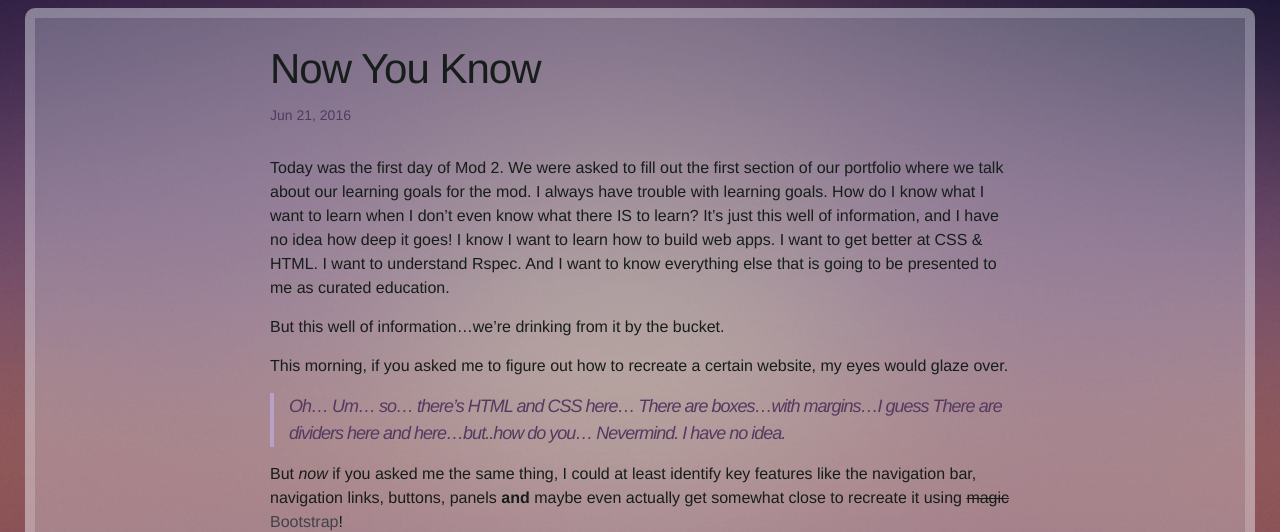
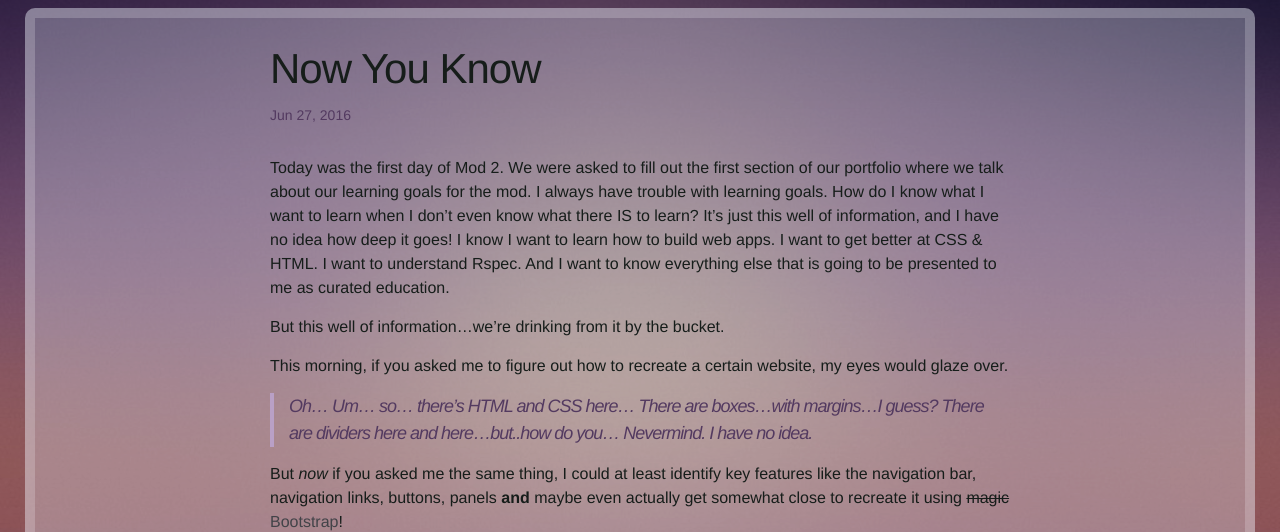
Before and after one commit to allindow/allindow.github.io, a Jekyll site: the page built from _posts/2016-06-27-now-you-know.markdown, in a window 1280 px wide. Shown: the part 292-824 px from the top of the page. Built offline with Jekyll 4.4.1, drawn with Linux system fonts in a browser that asks for light colours.

Commit message:
added excerpt and changed date on post

```diff
--- a/_posts/2016-06-27-now-you-know.markdown
+++ b/_posts/2016-06-27-now-you-know.markdown
@@ -1,17 +1,17 @@
 ---
 layout: post
 title:  "Now You Know"
-date:   2016-06-21
+date:   2016-06-27
 categories: blog
 ---
-Today was the first day of Mod 2. We were asked to fill out the first section of our portfolio where we talk about our learning goals for the mod. I always have trouble with learning goals. How do I know what I want to learn when I don't even know what there IS to learn? It's just this well of information, and I have no idea how deep it goes! I know I want to learn how to build web apps. I want to get better at CSS & HTML. I want to understand Rspec. And I want to know everything else that is going to be presented to me as curated education.
+Today was the first day of Mod 2. We were asked to fill out the first section of our portfolio where we talk about our learning goals for the mod. I always have trouble with learning goals. How do I know what I want to learn when I don't even know what there IS to learn? <!--excerpt-->It's just this well of information, and I have no idea how deep it goes! I know I want to learn how to build web apps. I want to get better at CSS & HTML. I want to understand Rspec. And I want to know everything else that is going to be presented to me as curated education.
 
 But this well of information...we're drinking from it by the bucket.
 
 This morning, if you asked me to figure out how to recreate a certain website, my eyes would glaze over.
 
  > Oh... Um... so... there's HTML and CSS here...
- > There are boxes...with margins...I guess
+ > There are boxes...with margins...I guess?
  > There are dividers here and here...but..how do you...
  > Nevermind. I have no idea.
 
```
